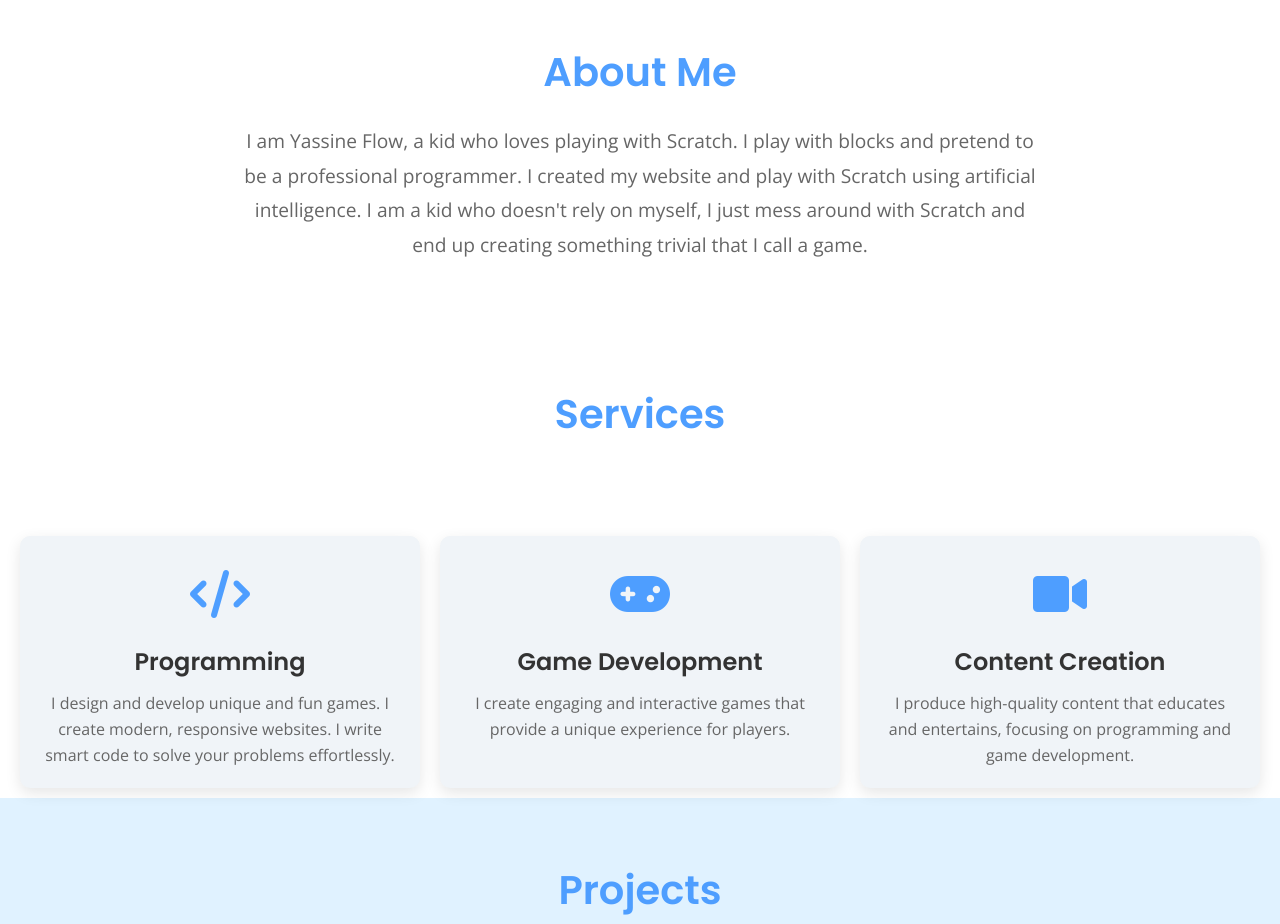
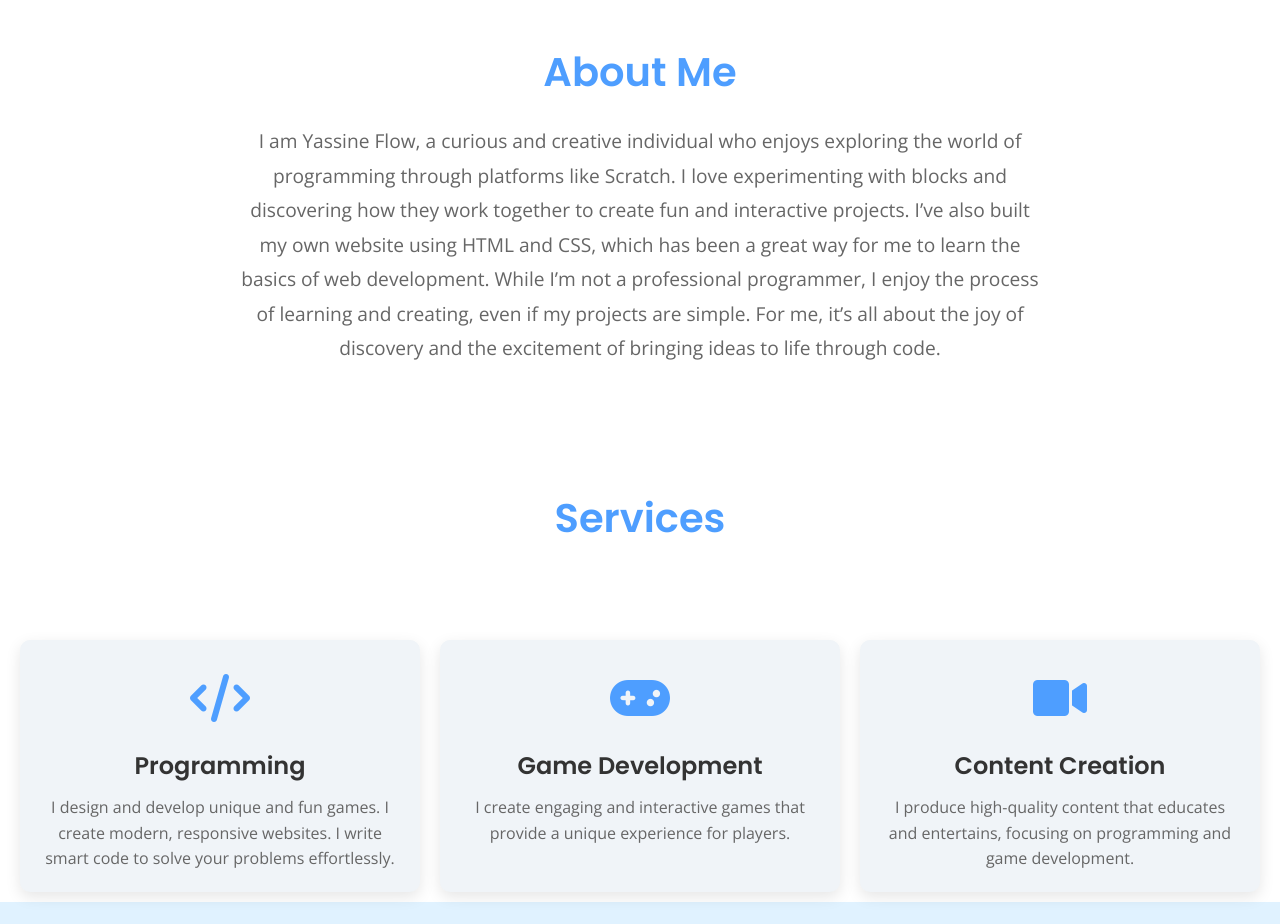
Before and after one commit to SoufianoDev/Yassin-Flow-Portfolio, a plain HTML site: page index.html in a window 1280 px wide. Shown: the part 820-1744 px from the top of the page. Drawn offline with nearby package versions, Linux system fonts and the light colour scheme.

Commit message:
`Update .gitignore to include itself and modify index.html content`

```diff
--- a/index.html
+++ b/index.html
@@ -74,11 +74,11 @@
     <section class="about-me" id="about-me">
       <h2>About Me</h2>
       <p>
-        I am Yassine Flow, a kid who loves playing with Scratch. I play with
-        blocks and pretend to be a professional programmer. I created my website
-        and play with Scratch using artificial intelligence. I am a kid who
-        doesn't rely on myself, I just mess around with Scratch and end up
-        creating something trivial that I call a game.
+        I am Yassine Flow, a curious and creative individual who enjoys exploring the world of programming through platforms like Scratch.
+        I love experimenting with blocks and discovering how they work together to create fun and interactive projects.
+        I’ve also built my own website using HTML and CSS, which has been a great way for me to learn the basics of web development.
+        While I’m not a professional programmer, I enjoy the process of learning and creating, even if my projects are simple.
+        For me, it’s all about the joy of discovery and the excitement of bringing ideas to life through code.
       </p>
     </section>
 
```
Also changed, not shown: 1 other file.
